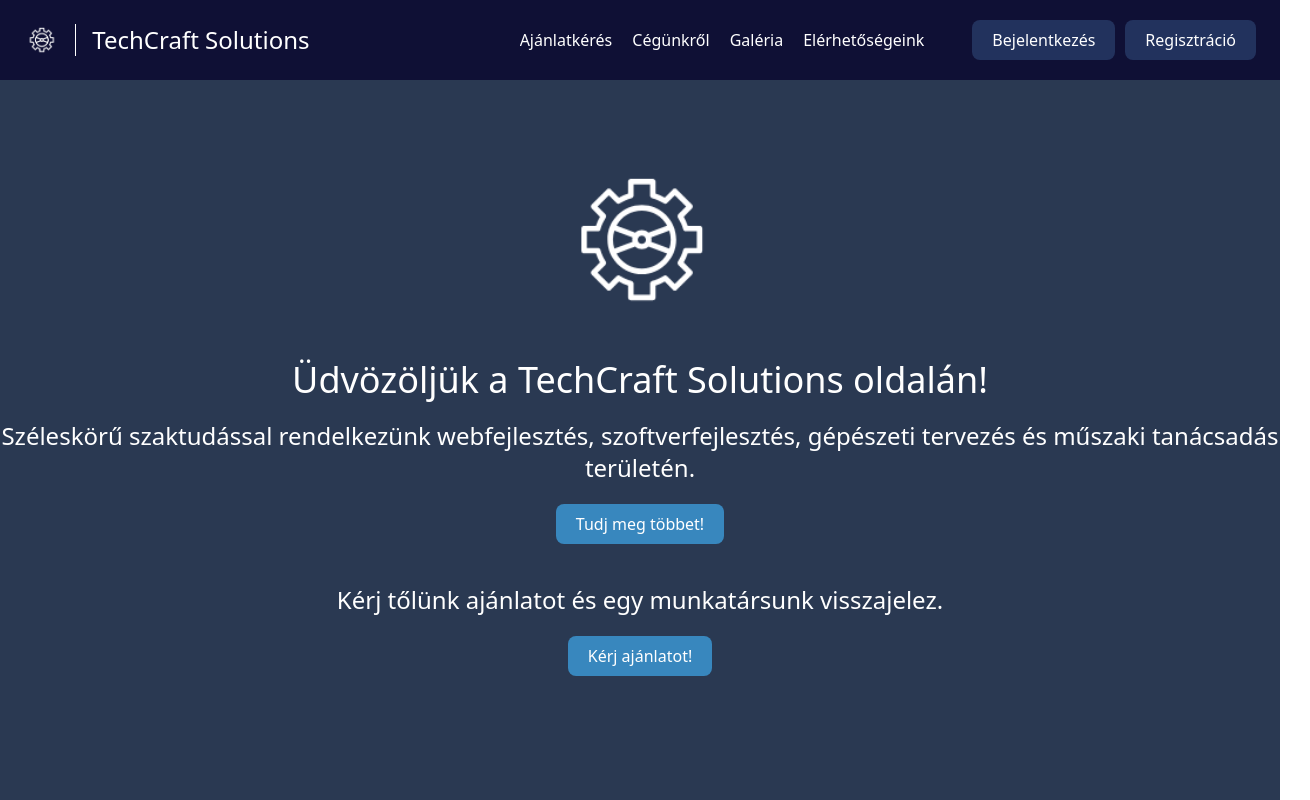
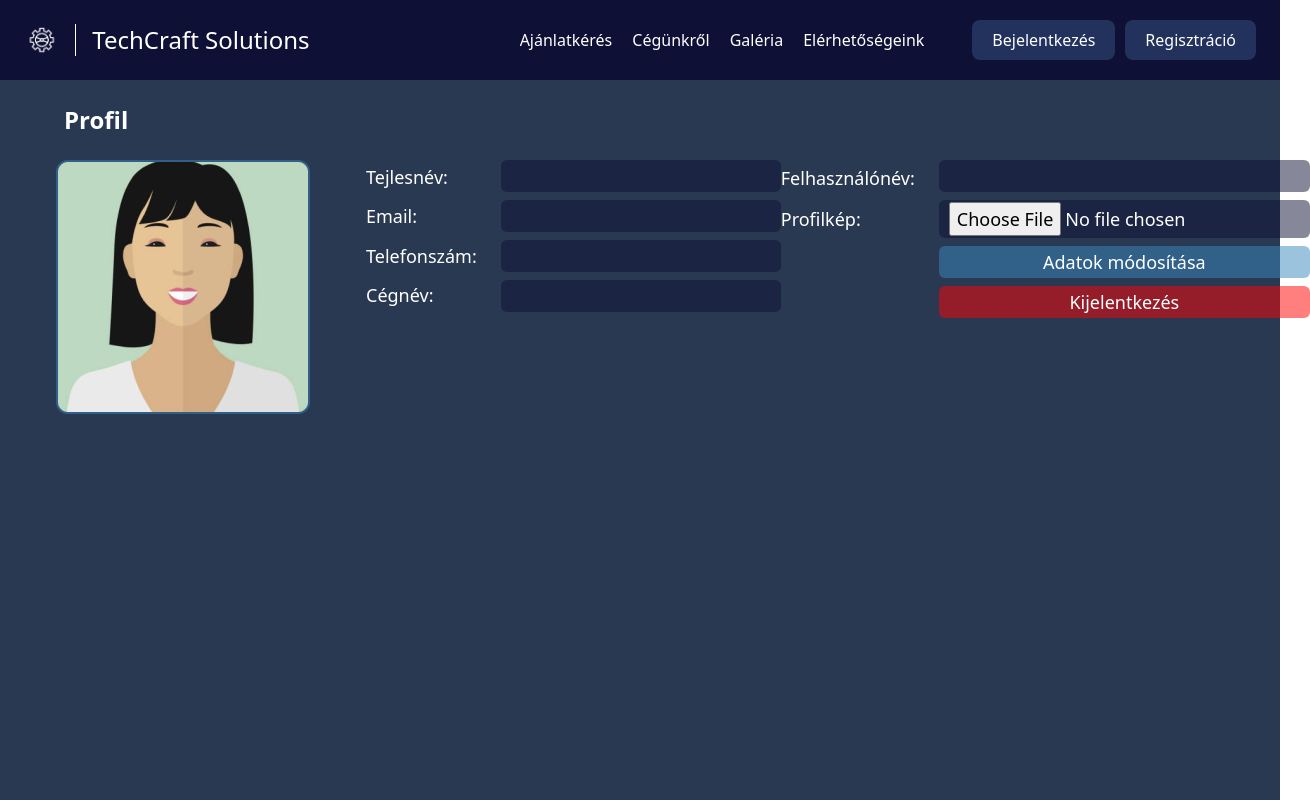
Before and after one commit to Gbandi14/TechCraft-Solutions, a React (Create React App) app in the folder frontend/: page /profile in a window 1280 px wide. Before the commit this address led to /. Shown: the whole page, 1310 px wide, since content can reach past the window. Built offline with nearby package versions, Linux system fonts and the light colour scheme.

Commit message:
TS-22 Profil oldal elkezdve

```diff
--- a/frontend/src/App.jsx
+++ b/frontend/src/App.jsx
@@ -9,6 +9,7 @@ import Gallery from './pages/Gallery'
 import About from './pages/About'
 import Contacts from './pages/Contacts'
 import Offer from './pages/Offer'
+import Profile from './pages/Profile'
 import Admin from './pages/Admin'
 
 axios.defaults.withCredentials = true
@@ -25,6 +26,7 @@ function App() {
         <Route path="/about" element={<About />} />
         <Route path="/contacts" element={<Contacts />} />
         <Route path="/offer" element={<Offer />} />
+        <Route path="/profile" element={<Profile />} />
         <Route path="/admin" element={<Admin />} />
         <Route path="*" element={<Navigate to="/" />} />
       </Routes>
--- /dev/null
+++ b/frontend/src/pages/Profile.jsx
@@ -0,0 +1,45 @@
+import React from 'react'
+import Header from '../components/Header'
+import ProfilePic from '../img/Profilepic.png'
+
+function Profile() {
+  return (
+    <div>
+        <Header/>
+        <h1 className='text-2xl my-6 mx-16 font-semibold'>Profil</h1>
+        <div className='flex flex-col md:flex-row text-lg'>
+            <img src={ProfilePic} alt="profilepic" className='mx-14'/>
+            <div className='flex h-max w-full'>
+                <div className='flex flex-col gap-2 justify-evenly pr-6'>
+                    <label htmlFor="fullname">Tejlesnév:</label>
+                    <label htmlFor="email">Email:</label>
+                    <label htmlFor="phone">Telefonszám:</label>
+                    <label htmlFor="companyname">Cégnév:</label>
+                </div>
+                <div className='flex flex-col gap-2 justify-evenly *:bg-[#0F1035]/50 *:rounded-md *:outline-none *:px-2.5 *:py-0.5'>
+                    <input type="text" name='fullname' id='fullname'/>
+                    <input type="text" name='email' id='email'/>
+                    <input type="text" name='phone' id='phone'/>
+                    <input type="text" name='companyname' id='companyname'/>
+                </div>
+            </div>
+            <div className='flex h-max w-full'>
+                <div className='flex flex-col gap-2 justify-evenly pr-6'>
+                    <label htmlFor="username">Felhasználónév:</label>
+                    <label htmlFor="profilpic">Profilkép:</label>
+                    <label>&#8203;</label>
+                    <label>&#8203;</label>
+                </div>
+                <div className='flex flex-col gap-2 justify-evenly *:bg-[#0F1035]/50 *:rounded-md *:outline-none *:px-2.5 *:py-0.5'>
+                    <input type="text" name='username' id='username'/>
+                    <input type="file" name='profilepic' id='profilepic'/>
+                    <button className='!bg-[#3887BE]/50 hover:!bg-[#3887BE]/100 transition-colors'>Adatok módosítása</button>
+                    <button className='!bg-[#FF0000]/50 hover:!bg-[#FF0000]/75 transition-colors'>Kijelentkezés</button>
+                </div>
+            </div>
+        </div>
+    </div>
+  )
+}
+
+export default Profile
```
Also changed, not shown: frontend/src/img/Profilepic.png (added).
